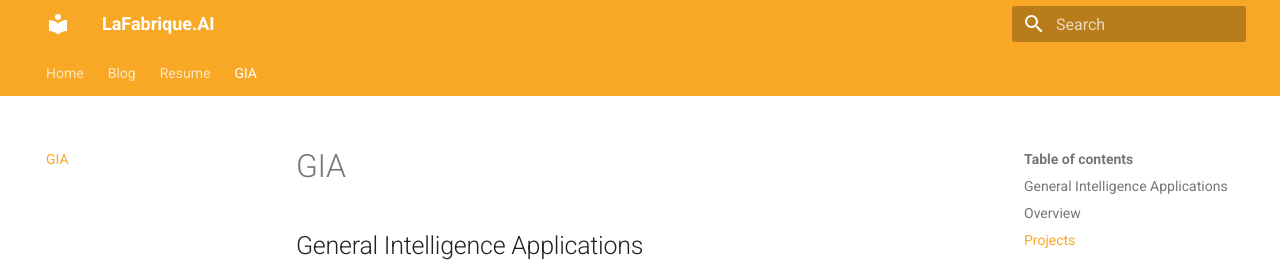
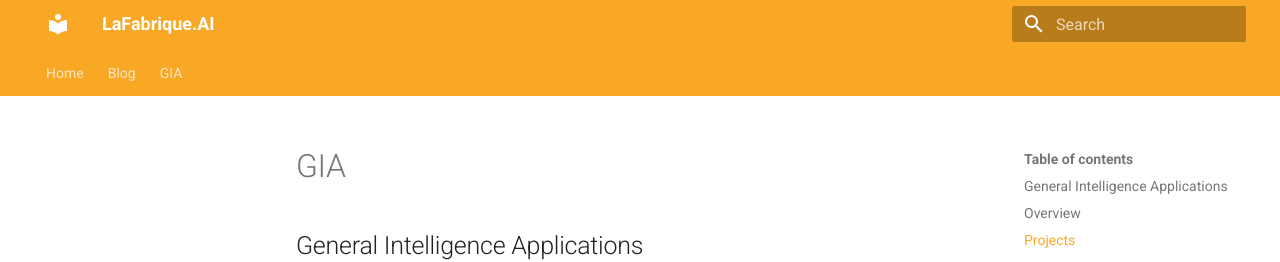
Before and after one commit to coulof/lafabrique.ai, an MkDocs documentation site: the page built from docs/gia.md, in a window 1280 px wide. Shown: the top 262 px of the page. Built offline with MkDocs 1.6.1 and Material for MkDocs 9.7.7, drawn with Linux system fonts in a browser that asks for light colours.

Commit message:
Update navigation: hide Resume, link GIA externally
- Remove Resume from navigation
- Change GIA to external link (https://gia.lafabrique.ai/)

Co-Authored-By: Claude Opus 4.5 <noreply@anthropic.com>

```diff
--- a/mkdocs.yml
+++ b/mkdocs.yml
@@ -19,8 +19,7 @@ theme:
 nav:
   - Home: index.md
   - Blog: blog/index.md
-  - Resume: resume.md
-  - GIA: gia.md
+  - GIA: https://gia.lafabrique.ai/
 
 plugins:
   - search
```
